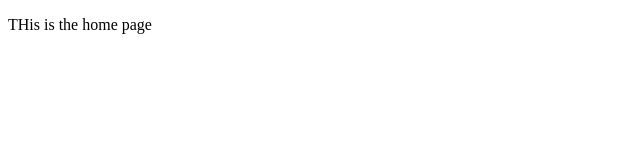
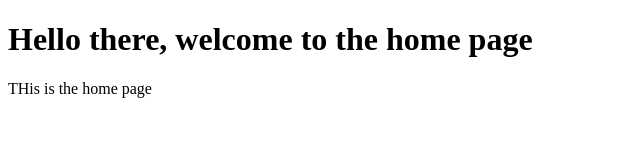
Before and after one commit to Murage-Ivy/Gym-Git-Exercise-Solutions, a plain HTML site: page home.html in a window 1280 px wide. Shown: the whole page, without its empty margins (0-640 px from the left). Drawn offline with Linux system fonts and the light colour scheme.

Commit message:
Add a header to the home page file

```diff
--- a/home.html
+++ b/home.html
@@ -7,6 +7,7 @@
     <title>Document</title>
 </head>
 <body>
+    <h1>Hello there, welcome to the home page</h1>
     <p>THis is the home page</p>
 </body>
 </html>
```
